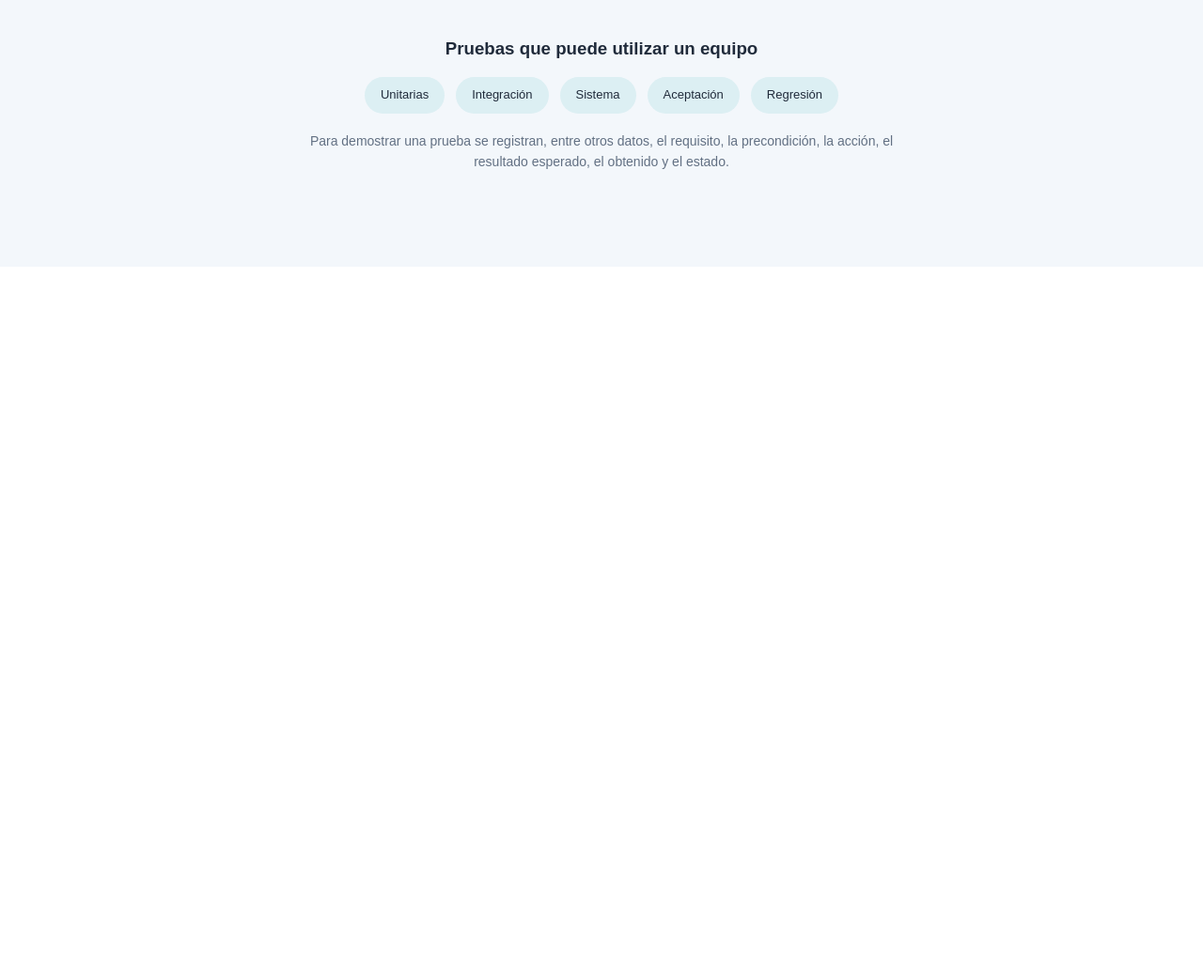
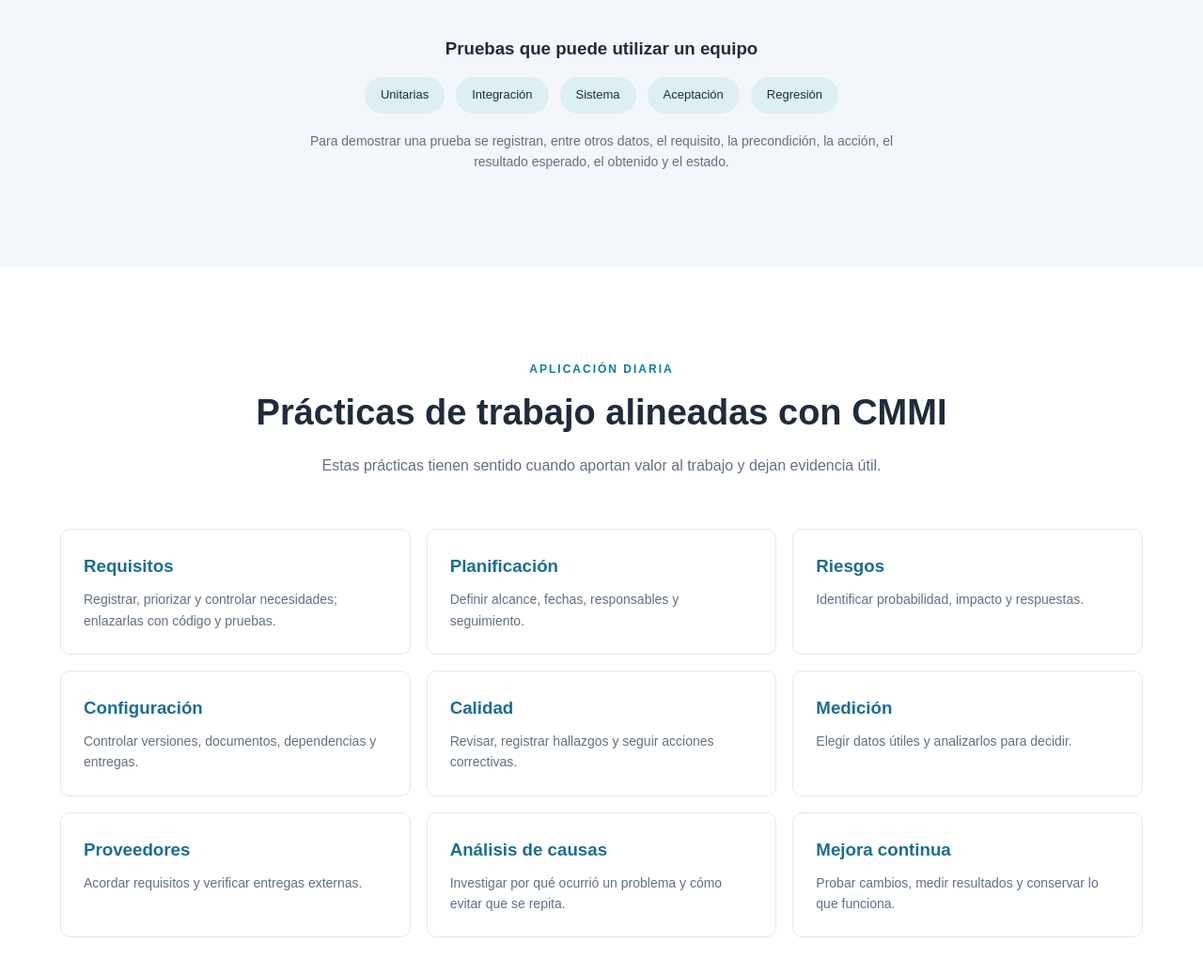
Before and after one commit to sebastiansoto435/CMMI, a plain HTML site: page index.html in a window 1280 px wide. Shown: the part 5594-6630 px from the top of the page at 94% size. Before the commit the page ends 5878 px from the top, so only its background shows below. Drawn offline with Linux system fonts and the light colour scheme; files whose address does not match are found by name.

Commit message:
acomodo el apartado de practicas

```diff
--- a/index.html
+++ b/index.html
@@ -170,7 +170,27 @@
                 </div>
             </div>
         </section>
-
+         <!-- practicas -->
+        <section class="seccion practicas" id="practicas">
+            <div class="contenedor">
+                <div class="titulo">
+                    <p class="etiqueta">APLICACIÓN DIARIA</p>
+                    <h2>Prácticas de trabajo alineadas con CMMI</h2>
+                    <p>Estas prácticas tienen sentido cuando aportan valor al trabajo y dejan evidencia útil.</p>
+                </div>
+                <div class="practica-cajas">
+                    <article><h3>Requisitos</h3><p>Registrar, priorizar y controlar necesidades; enlazarlas con código y pruebas.</p></article>
+                    <article><h3>Planificación</h3><p>Definir alcance, fechas, responsables y seguimiento.</p></article>
+                    <article><h3>Riesgos</h3><p>Identificar probabilidad, impacto y respuestas.</p></article>
+                    <article><h3>Configuración</h3><p>Controlar versiones, documentos, dependencias y entregas.</p></article>
+                    <article><h3>Calidad</h3><p>Revisar, registrar hallazgos y seguir acciones correctivas.</p></article>
+                    <article><h3>Medición</h3><p>Elegir datos útiles y analizarlos para decidir.</p></article>
+                    <article><h3>Proveedores</h3><p>Acordar requisitos y verificar entregas externas.</p></article>
+                    <article><h3>Análisis de causas</h3><p>Investigar por qué ocurrió un problema y cómo evitar que se repita.</p></article>
+                    <article><h3>Mejora continua</h3><p>Probar cambios, medir resultados y conservar lo que funciona.</p></article>
+                </div>
+            </div>
+        </section>
 
 
     </main>
--- a/styles/style.css
+++ b/styles/style.css
@@ -420,3 +420,25 @@ nav{
     padding: 9px 17px;
     font-size: 13px;
 }
+/* prácticas */
+
+.practica-cajas{
+    display: grid;
+    grid-template-columns: repeat(3,1fr);
+    gap: 17px;
+}
+
+.practica-cajas article{
+    border: 1px solid #e4eaf1;
+    border-radius: 10px;
+    padding: 24px;
+}
+
+.practica-cajas h3{
+    color: #1c6d91;
+    margin-bottom: 9px;
+}
+
+.practica-cajas p{
+    font-size: 14px;
+}
```
